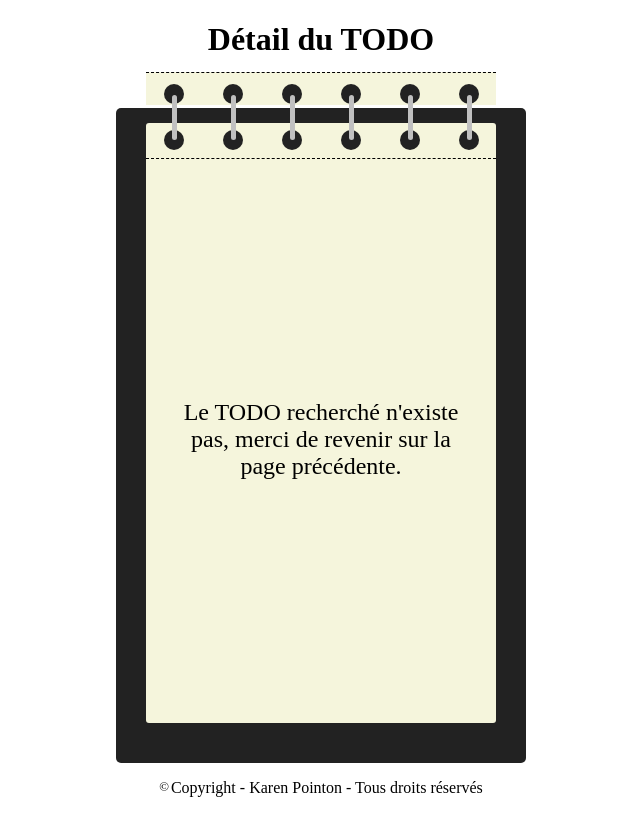
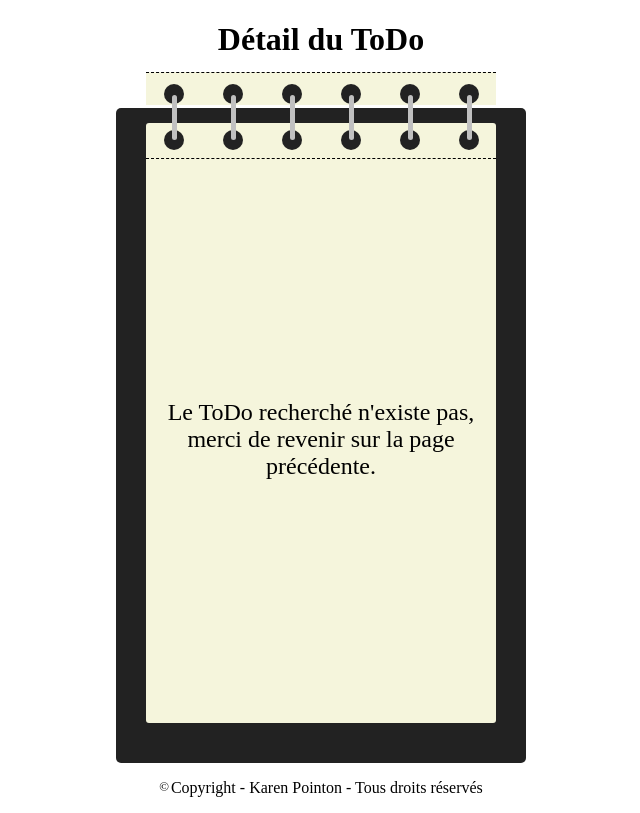
Before and after one commit to PointonKaren/todo-sogeti, a plain HTML site: page detailedTodo.html in a window 1280 px wide. Shown: the whole page, without its empty margins (319-959 px from the left). Drawn offline with Linux system fonts and the light colour scheme.

Commit message:
Harmonisation : TODO = ToDo

```diff
--- a/detailedTodo.html
+++ b/detailedTodo.html
@@ -3,17 +3,17 @@
 
 <head>
   <meta charset="utf-8" />
-  <meta name="description" content="Détail d'un TODO" />
+  <meta name="description" content="Détail d'un ToDo" />
   <meta name="viewport" content="width=device-width, initial-scale=1" />
   <link rel="stylesheet" href="./style/style.css" />
   <link rel="icon" href="./style/pictures/check.png" type="image/icon type" />
   <script src="https://kit.fontawesome.com/173443c88a.js" crossorigin="anonymous"></script>
-  <title>Détail du TODO</title>
+  <title>Détail du ToDo</title>
 </head>
 
 <body>
   <header>
-    <h1 id="detailed-title">Détail du TODO</h1>
+    <h1 id="detailed-title">Détail du ToDo</h1>
   </header>
   <main id="detailed-main">
     <section id="detailed-section">
@@ -26,7 +26,7 @@
         <span class="ring"></span>
       </div>
       <div class="detailed-content">
-        <p id="error">Le TODO recherché n'existe pas, merci de revenir sur la page précédente.</p>
+        <p id="error">Le ToDo recherché n'existe pas, merci de revenir sur la page précédente.</p>
         <h2 id="text"></h2>
         <p id="description"></p>
       </div>
```
Also changed, not shown: index.html (+2 -2 lines).
